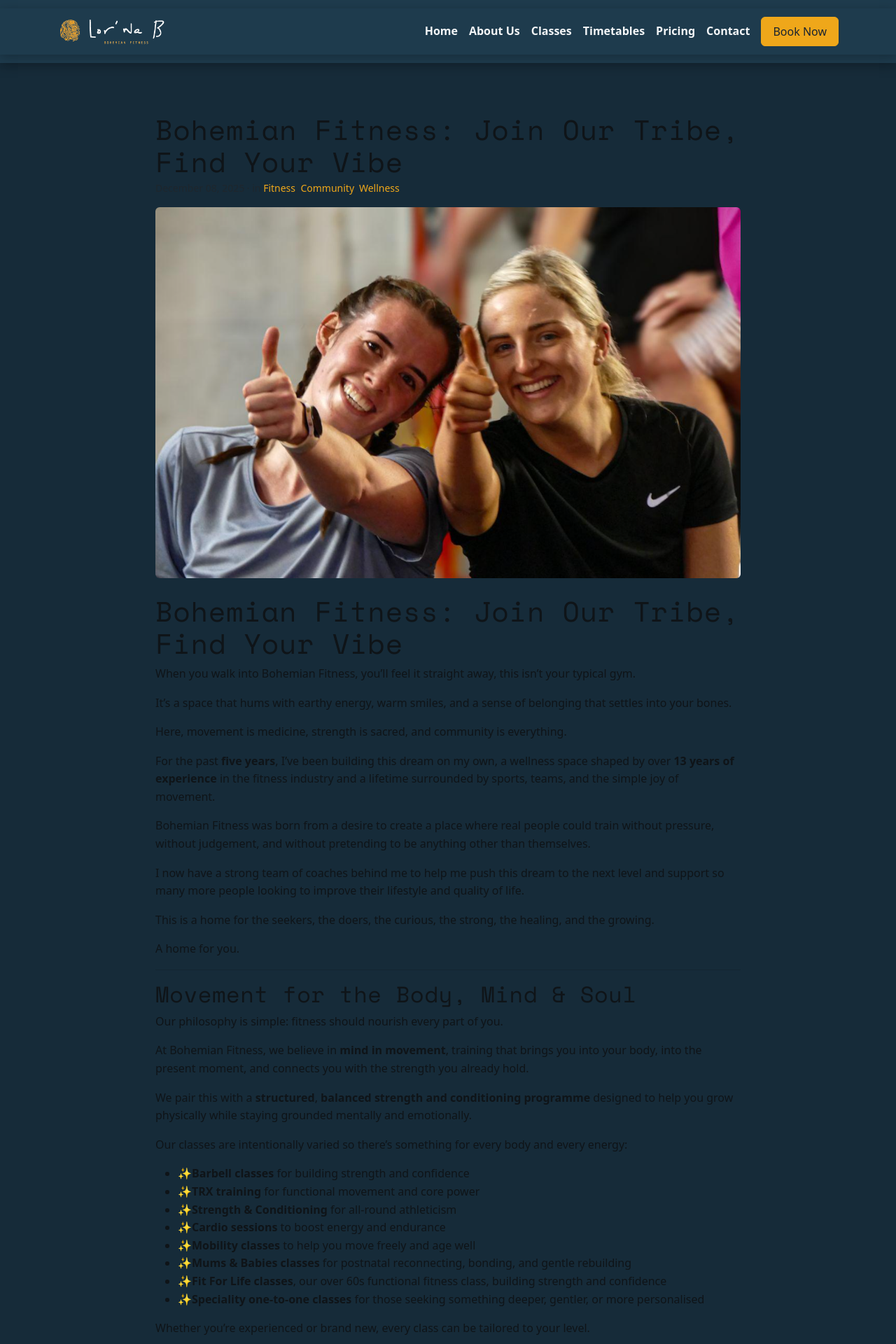
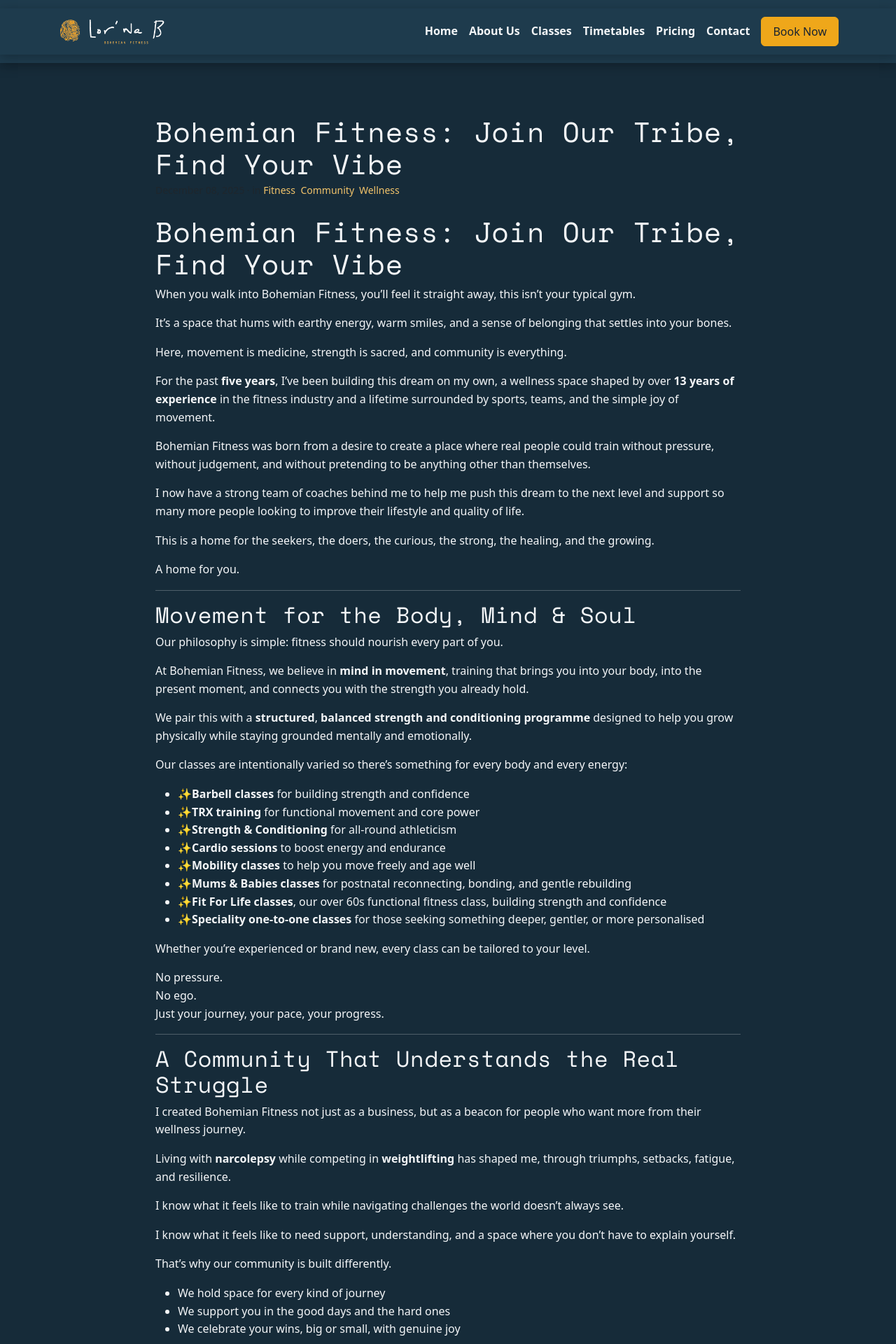
Before and after one commit to MechMadHog/bohemianfitness.ie, a Jekyll site: the page built from _posts/2025-12-08-Welcome-To-Bohemian-Fitness.md, in a window 1280 px wide. Shown: the top 1920 px of the page at 70% size. Built offline with Jekyll 4.4.1, drawn with Linux system fonts in a browser that asks for light colours.

Commit message:
Update post.html

```diff
--- a/_layouts/post.html
+++ b/_layouts/post.html
@@ -2,10 +2,12 @@
 layout: default
 ---
 
-<article class="py-5">
+<section class="section section--dark">
   <div class="container" style="max-width: 860px;">
+    <article class="post">
       <header class="mb-4">
         <h1 class="mb-1">{{ page.title }}</h1>
+
         <div class="text-muted small">
           {{ page.date | date: "%B %d, %Y" }}
           {% if page.categories and page.categories.size > 0 %}
@@ -15,23 +17,21 @@
             {% endfor %}
           {% endif %}
         </div>
-      {% if page.image %}
-        <img class="mt-3 img-fluid rounded" src="{{ page.image | relative_url }}" alt="{{ page.title }}">
-      {% endif %}
       </header>
 
-    <div class="content">
+      <div class="post-content">
         {{ content }}
       </div>
 
       {% if page.tags and page.tags.size > 0 %}
-      <footer class="mt-4">
+        <footer class="mt-4 post-tags">
           <div class="d-flex flex-wrap gap-2">
             {% for t in page.tags %}
-            <a class="btn btn-sm btn-outline-secondary" href="{{ '/tags/' | relative_url }}#tag-{{ t | slugify }}">{{ t }}</a>
+              <a class="btn btn-sm btn-tag" href="{{ '/tags/' | relative_url }}#tag-{{ t | slugify }}">{{ t }}</a>
             {% endfor %}
           </div>
         </footer>
       {% endif %}
+    </article>
   </div>
-</article>
+</section>
```
Lines whose indentation alone changed are shown as unchanged.
